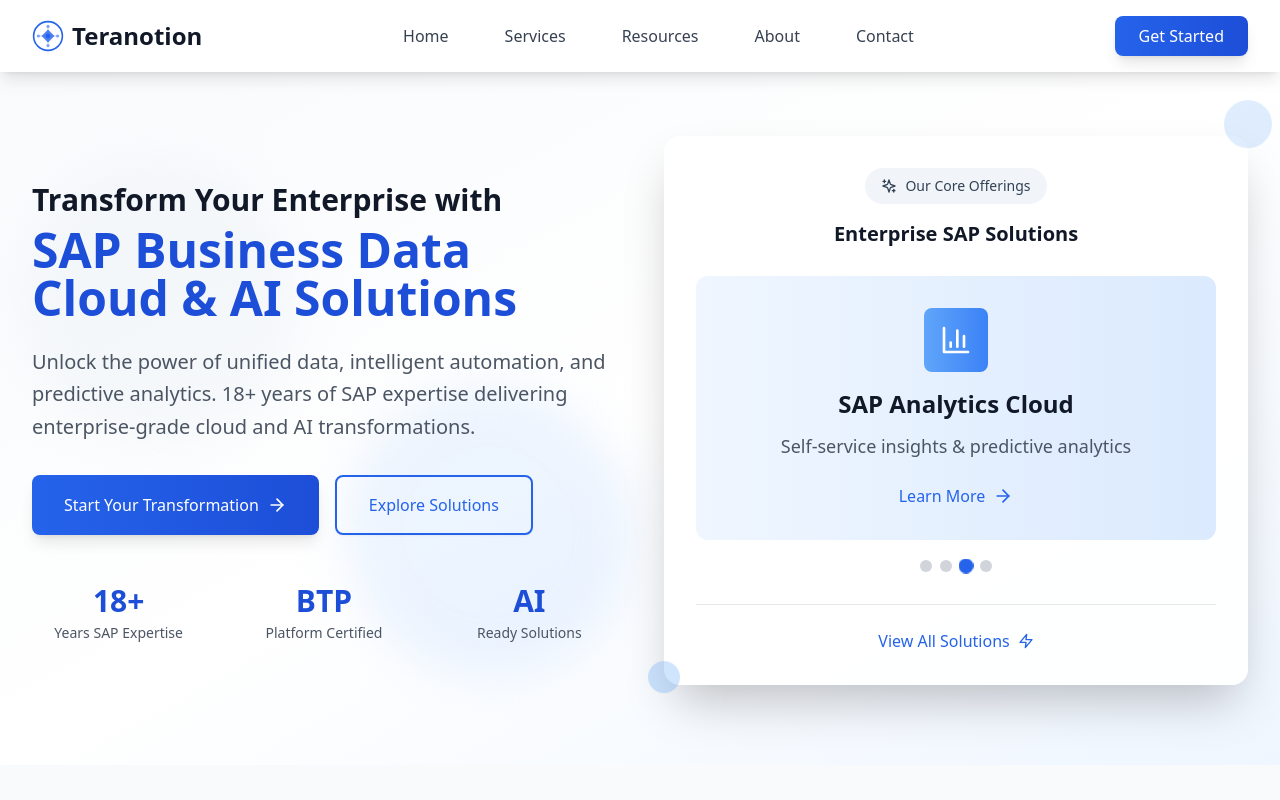
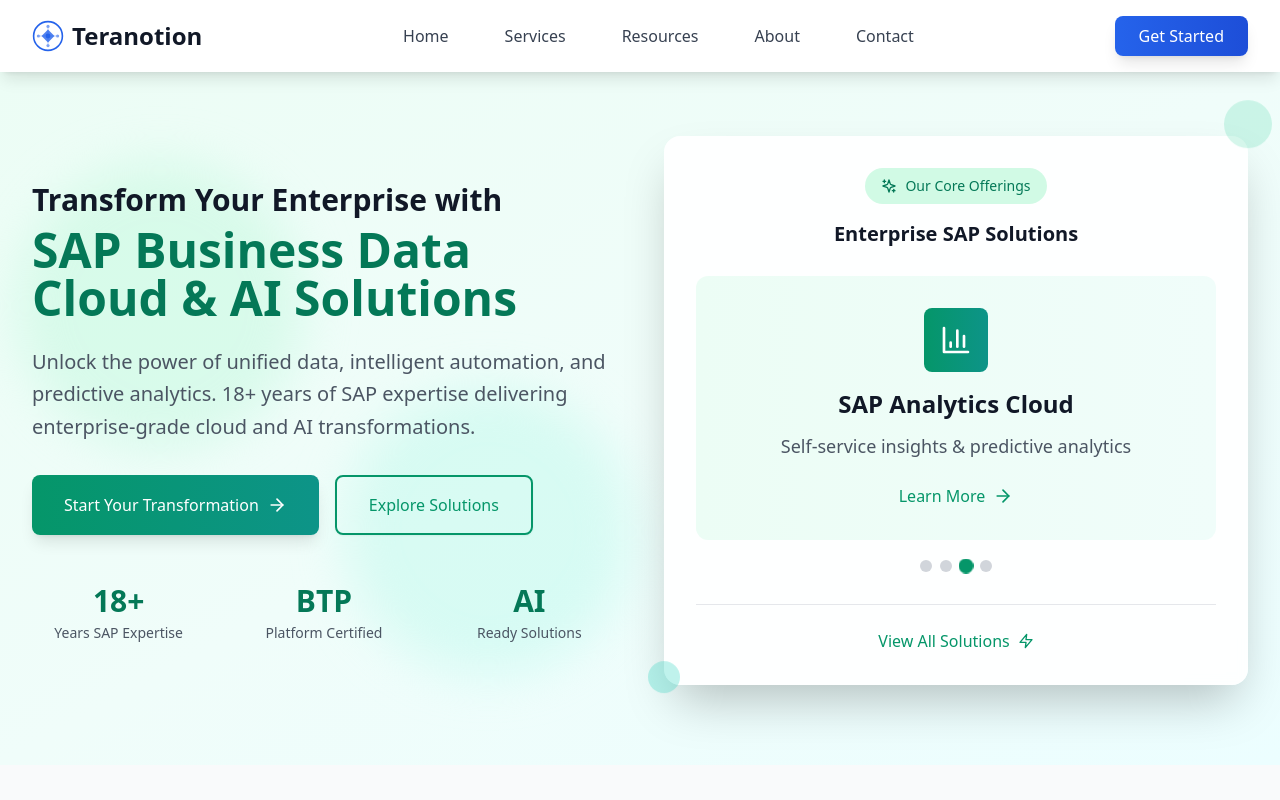
Before and after one commit to venkash/teranotion, a React (Vite) app: page / in a window 1280 px wide. Shown: the top 800 px of the page. Built offline with nearby package versions, Linux system fonts and the light colour scheme.

Commit message:
Improve color scheme and reduce white space

```diff
--- a/src/components/Hero.tsx
+++ b/src/components/Hero.tsx
@@ -54,19 +54,19 @@ const Hero = () => {
   const currentOffering = offerings[currentOfferingIndex];
 
   return (
-    <section id="home" className="bg-gradient-to-br from-slate-50 via-white to-blue-50 pt-16 pb-20 overflow-hidden">
+    <section id="home" className="bg-gradient-to-br from-emerald-50 via-teal-50 to-cyan-50 pt-16 pb-20 overflow-hidden">
       <div className="max-w-7xl mx-auto px-4 sm:px-6 lg:px-8">
         <div className="grid lg:grid-cols-2 gap-12 items-center">
           {/* Left Column - Content */}
           <div className="relative">
             {/* Animated background elements */}
-            <div className="absolute -top-4 -left-4 w-72 h-72 bg-slate-100 rounded-full mix-blend-multiply filter blur-xl opacity-50 animate-pulse"></div>
-            <div className="absolute -bottom-8 -right-4 w-72 h-72 bg-blue-100 rounded-full mix-blend-multiply filter blur-xl opacity-50 animate-pulse delay-1000"></div>
+            <div className="absolute -top-4 -left-4 w-72 h-72 bg-emerald-100 rounded-full mix-blend-multiply filter blur-xl opacity-50 animate-pulse"></div>
+            <div className="absolute -bottom-8 -right-4 w-72 h-72 bg-teal-100 rounded-full mix-blend-multiply filter blur-xl opacity-50 animate-pulse delay-1000"></div>
 
             <div className="relative z-10">
               <h1 className="text-3xl md:text-4xl font-bold text-gray-900 leading-tight mb-6">
                 <span className="text-2xl md:text-3xl">Transform Your Enterprise with</span>
-                <span className="text-blue-700 block mt-2 text-4xl md:text-5xl">SAP Business Data Cloud & AI Solutions</span>
+                <span className="text-emerald-700 block mt-2 text-4xl md:text-5xl">SAP Business Data Cloud & AI Solutions</span>
               </h1>
 
               <p className="text-xl text-gray-600 mb-8 leading-relaxed">
@@ -78,14 +78,14 @@ const Hero = () => {
               <div className="flex flex-col sm:flex-row gap-4 mb-12">
                 <a
                   href="#contact"
-                  className="bg-gradient-to-r from-blue-600 to-blue-700 text-white px-8 py-4 rounded-lg hover:from-blue-700 hover:to-blue-800 transition-all duration-200 font-medium flex items-center justify-center group shadow-lg hover:shadow-xl"
+                  className="bg-gradient-to-r from-emerald-600 to-teal-600 text-white px-8 py-4 rounded-lg hover:from-emerald-700 hover:to-teal-700 transition-all duration-200 font-medium flex items-center justify-center group shadow-lg hover:shadow-xl"
                 >
                   Start Your Transformation
                   <ArrowRight className="ml-2 h-5 w-5 group-hover:translate-x-1 transition-transform" />
                 </a>
                 <a
                   href="#what-we-do"
-                  className="border-2 border-blue-600 text-blue-600 px-8 py-4 rounded-lg hover:bg-blue-600 hover:text-white transition-all duration-200 font-medium text-center shadow-sm hover:shadow-lg"
+                  className="border-2 border-emerald-600 text-emerald-600 px-8 py-4 rounded-lg hover:bg-emerald-600 hover:text-white transition-all duration-200 font-medium text-center shadow-sm hover:shadow-lg"
                 >
                   Explore Solutions
                 </a>
@@ -94,15 +94,15 @@ const Hero = () => {
               {/* Trust Indicators */}
               <div className="grid grid-cols-3 gap-8">
                 <div className="text-center">
-                  <div className="text-3xl font-bold text-blue-700 mb-1">18+</div>
+                  <div className="text-3xl font-bold text-emerald-700 mb-1">18+</div>
                   <div className="text-sm text-gray-600">Years SAP Expertise</div>
                 </div>
                 <div className="text-center">
-                  <div className="text-3xl font-bold text-blue-700 mb-1">BTP</div>
+                  <div className="text-3xl font-bold text-emerald-700 mb-1">BTP</div>
                   <div className="text-sm text-gray-600">Platform Certified</div>
                 </div>
                 <div className="text-center">
-                  <div className="text-3xl font-bold text-blue-700 mb-1">AI</div>
+                  <div className="text-3xl font-bold text-emerald-700 mb-1">AI</div>
                   <div className="text-sm text-gray-600">Ready Solutions</div>
                 </div>
               </div>
@@ -114,7 +114,7 @@ const Hero = () => {
             {/* Main Container */}
             <div className="bg-white rounded-2xl shadow-2xl p-8 backdrop-blur-sm bg-opacity-90">
               <div className="text-center mb-8">
-                <div className="inline-flex items-center px-4 py-2 bg-slate-100 text-slate-700 rounded-full text-sm font-medium mb-4">
+                <div className="inline-flex items-center px-4 py-2 bg-emerald-100 text-emerald-700 rounded-full text-sm font-medium mb-4">
                   <Sparkles className="h-4 w-4 mr-2" />
                   Our Core Offerings
                 </div>
@@ -129,14 +129,14 @@ const Hero = () => {
                 >
                   <div
                     key={currentOfferingIndex}
-                    className="relative overflow-hidden rounded-xl bg-gradient-to-r from-blue-50 to-blue-100 p-8 hover:shadow-lg transition-all duration-500 cursor-pointer animate-fadeInScale"
+                    className="relative overflow-hidden rounded-xl bg-gradient-to-r from-emerald-50 to-teal-50 p-8 hover:shadow-lg transition-all duration-500 cursor-pointer animate-fadeInScale"
                   >
                     {/* Animated background gradient */}
-                    <div className={`absolute inset-0 bg-gradient-to-r ${currentOffering.color} opacity-0 group-hover:opacity-10 transition-opacity duration-300`}></div>
+                    <div className={`absolute inset-0 bg-gradient-to-r from-emerald-500 to-teal-500 opacity-0 group-hover:opacity-10 transition-opacity duration-300`}></div>
 
                     <div className="relative text-center">
                       {/* Icon with animation */}
-                      <div className={`w-16 h-16 mx-auto mb-4 rounded-lg bg-gradient-to-r ${currentOffering.color} flex items-center justify-center group-hover:scale-110 transition-transform duration-300`}>
+                      <div className={`w-16 h-16 mx-auto mb-4 rounded-lg bg-gradient-to-r from-emerald-600 to-teal-600 flex items-center justify-center group-hover:scale-110 transition-transform duration-300`}>
                         <currentOffering.icon className="h-8 w-8 text-white" />
                       </div>
 
@@ -150,7 +150,7 @@ const Hero = () => {
                         </p>
 
                         {/* Learn More Button */}
-                        <div className="inline-flex items-center text-blue-600 hover:text-blue-700 font-medium transition-colors duration-200">
+                        <div className="inline-flex items-center text-emerald-600 hover:text-emerald-700 font-medium transition-colors duration-200">
                           Learn More
                           <ArrowRight className="ml-2 h-5 w-5 group-hover:translate-x-1 transition-transform" />
                         </div>
@@ -158,7 +158,7 @@ const Hero = () => {
                     </div>
 
                     {/* Animated border */}
-                    <div className="absolute bottom-0 left-0 h-0.5 bg-gradient-to-r from-blue-500 to-blue-600 w-0 group-hover:w-full transition-all duration-500"></div>
+                    <div className="absolute bottom-0 left-0 h-0.5 bg-gradient-to-r from-emerald-500 to-teal-500 w-0 group-hover:w-full transition-all duration-500"></div>
                   </div>
                 </Link>
               </div>
@@ -171,7 +171,7 @@ const Hero = () => {
                     onClick={() => setCurrentOfferingIndex(index)}
                     className={`w-3 h-3 rounded-full transition-all duration-300 ${
                       index === currentOfferingIndex
-                        ? 'bg-blue-600 scale-125'
+                        ? 'bg-emerald-600 scale-125'
                         : 'bg-gray-300 hover:bg-gray-400'
                     }`}
                   />
@@ -182,7 +182,7 @@ const Hero = () => {
               <div className="mt-8 pt-6 border-t border-gray-200 text-center">
                 <a
                   href="#services"
-                  className="inline-flex items-center text-blue-600 hover:text-blue-700 font-medium transition-colors duration-200"
+                  className="inline-flex items-center text-emerald-600 hover:text-emerald-700 font-medium transition-colors duration-200"
                 >
                   View All Solutions
                   <Zap className="ml-2 h-4 w-4" />
@@ -191,8 +191,8 @@ const Hero = () => {
             </div>
 
             {/* Floating elements */}
-            <div className="absolute -top-6 -right-6 w-12 h-12 bg-blue-400 rounded-full opacity-20 animate-bounce"></div>
-            <div className="absolute -bottom-4 -left-4 w-8 h-8 bg-blue-400 rounded-full opacity-30 animate-bounce delay-500"></div>
+            <div className="absolute -top-6 -right-6 w-12 h-12 bg-emerald-400 rounded-full opacity-20 animate-bounce"></div>
+            <div className="absolute -bottom-4 -left-4 w-8 h-8 bg-teal-400 rounded-full opacity-30 animate-bounce delay-500"></div>
           </div>
         </div>
       </div>
```
